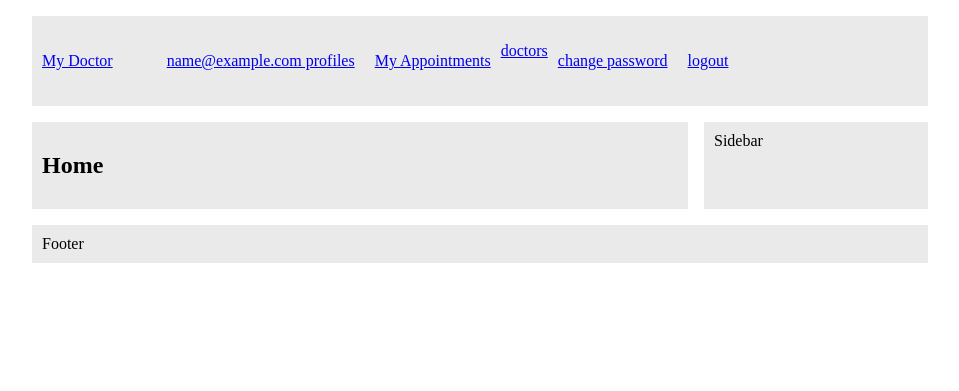
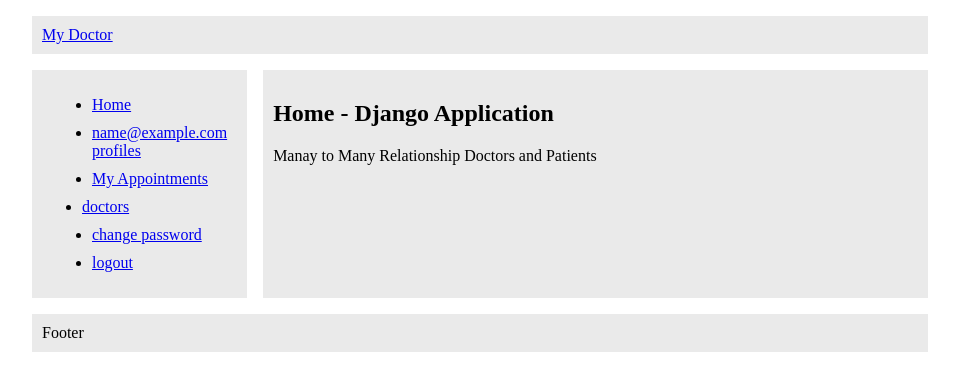
Before and after one commit to ranapiyush1986/doc_patients, a Django app: page / in a window 1280 px wide. Shown: the top 391 px of the page, without its empty margins (160-1119 px from the left). Run offline with Django 3.2, Linux system fonts and the light colour scheme; the visitor is signed in with stand-in values (Sample User, id 1); some libraries are stand-ins or nearby versions.

Commit message:
add message change in layout

```diff
--- a/static/css/main.css
+++ b/static/css/main.css
@@ -7,7 +7,7 @@ body {
 
 header,
 footer {
-  grid-column: 1 / span 5;
+  grid-column: 1 / span 4;
 }
 
 header > ul{
@@ -20,22 +20,15 @@ header > ul{
 }
 
 main {
-  grid-column: 1 / span 3;
+  grid-column: 2 / span 3;
 
 }
 
 aside {
-  grid-column: span 2;
+  grid-column: span 1;
 }
 
-@media (max-width: 700px) {
 
-  main,
-  aside {
-    grid-column: 1 / span 5;
-  }
-
-}
 
 /* Demo Specific Styles */
 body {
--- a/templates/app_base.html
+++ b/templates/app_base.html
@@ -16,10 +16,13 @@
 <body>
 
     <header>
-<!--        <nav class="navbar navbar-expand-sm bg-dark navbar-dark justify-content-center">-->
-            <a class="navbar-brand" href="#">My Doctor</a>
+                  <a class="navbar-brand" href="#">My Doctor</a>
+
+    </header>
+    <aside>
                 {% if user.is_authenticated %}
                     <ul class="navbar-nav ">
+                        <li class="nav-item"> <a class="nav-link" href="/">Home</a></li>
                         <li class="nav-item">
                             <a href="/user/profile" class="nav-link"> {{ user.email }} profiles</a>
                         </li>
@@ -40,17 +43,12 @@
                         <li class="nav-item"><a class="nav-link" href="/user/signup">signup</a></li>
                     </ul>
                 {% endif %}
-<!--        </nav>-->
-    </header>
+    </aside>
 
-    <main>
+     <main>
         {% block content %}
         {% endblock %}
     </main>
-
-    <aside>
-      Sidebar
-    </aside>
 
     <footer>
       Footer
--- a/templates/home.html
+++ b/templates/home.html
@@ -3,5 +3,6 @@
 {% block title %}Login{% endblock %}
 
 {% block content %}
-  <h2>Home</h2>
+  <h2>Home - Django Application</h2>
+  <p>Manay to Many Relationship Doctors and Patients</p>
 {% endblock %}
```
